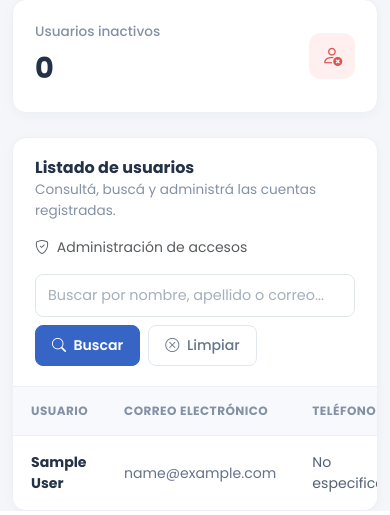
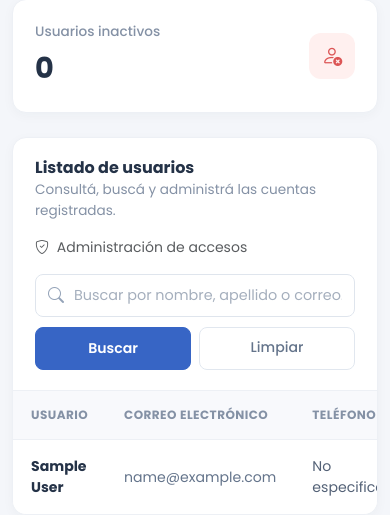
Before and after one commit to ManuelFina/MediGest, an ASP.NET Core app: page /Admin/Users in a window 390 px wide. Shown: the part 425-940 px from the top of the page. Run offline with ASP.NET Core 8, Linux system fonts and the light colour scheme; the visitor is signed in with stand-in values (Sample User, id 1); style sheets or scripts are compiled from the project's sources; some libraries are stand-ins or nearby versions.

Commit message:
Polish admin user management interface

```diff
--- a/MediGest.Web/Areas/Admin/Views/Users/Index.cshtml
+++ b/MediGest.Web/Areas/Admin/Views/Users/Index.cshtml
@@ -133,9 +133,11 @@
                   asp-controller="Users"
                   asp-action="Index"
                   method="get"
-                  class="row g-2">
+                  class="user-search">
 
-                <div class="col-lg-8">
+                <div class="user-search-input">
+                    <i class="bi bi-search"></i>
+
                     <input type="text"
                            name="searchTerm"
                            value="@Model.SearchTerm"
@@ -143,9 +145,8 @@
                            placeholder="Buscar por nombre, apellido o correo..." />
                 </div>
 
-                <div class="col-lg-4 d-flex gap-2">
+                <div class="user-search-actions">
                     <button type="submit" class="btn btn-admin-primary">
-                        <i class="bi bi-search me-1"></i>
                         Buscar
                     </button>
 
@@ -153,7 +154,6 @@
                        asp-controller="Users"
                        asp-action="Index"
                        class="btn btn-admin-light">
-                        <i class="bi bi-x-circle me-1"></i>
                         Limpiar
                     </a>
                 </div>
--- a/MediGest.Web/wwwroot/css/admin/users.css
+++ b/MediGest.Web/wwwroot/css/admin/users.css
@@ -489,3 +489,60 @@
     .form-status-box .form-check-label {
         cursor: pointer;
     }
+
+/* Buscador de usuarios */
+
+.user-search {
+    display: flex;
+    align-items: center;
+    gap: 10px;
+    flex-wrap: wrap;
+}
+
+.user-search-input {
+    position: relative;
+    flex: 1;
+    min-width: 240px;
+}
+
+    .user-search-input > i {
+        position: absolute;
+        left: 13px;
+        top: 50%;
+        transform: translateY(-50%);
+        color: #94a3b8;
+        pointer-events: none;
+    }
+
+    .user-search-input .search-input {
+        padding-left: 38px;
+        width: 100%;
+    }
+
+.user-search-actions {
+    display: flex;
+    gap: 8px;
+}
+
+    .user-search-actions .btn {
+        min-height: 43px;
+    }
+
+@media (max-width: 576px) {
+    .user-search {
+        flex-direction: column;
+        align-items: stretch;
+    }
+
+    .user-search-input {
+        width: 100%;
+    }
+
+    .user-search-actions {
+        width: 100%;
+    }
+
+        .user-search-actions .btn {
+            flex: 1;
+        }
+}
```
